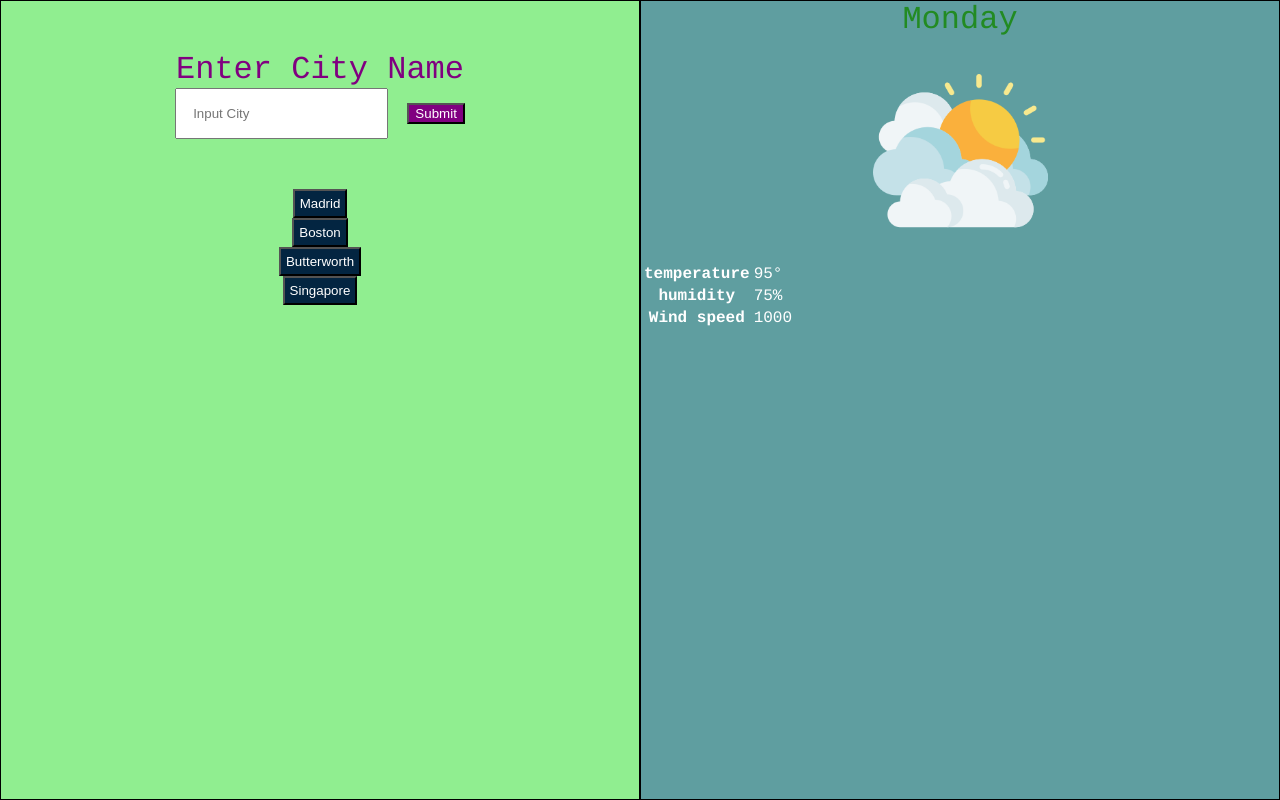
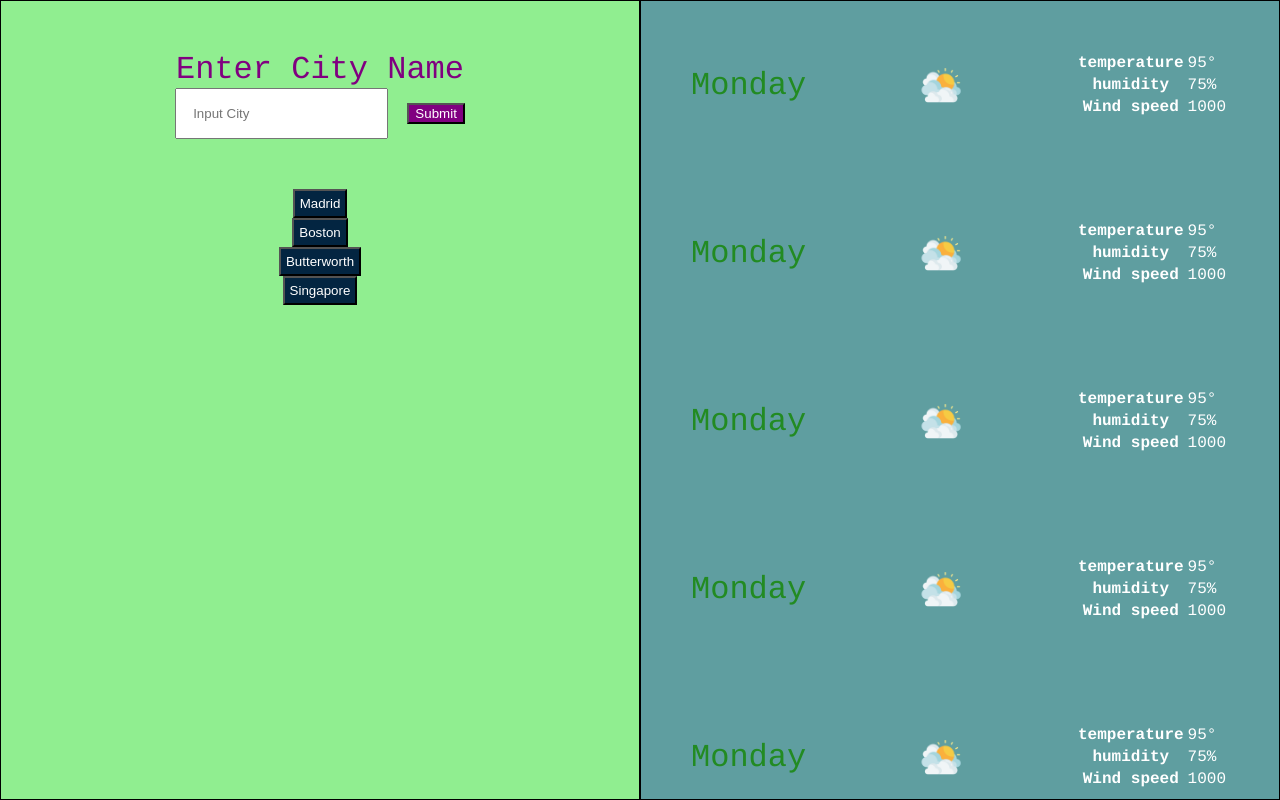
Before and after one commit to AeroRider66/06challenge, a plain HTML site: page prototype.html in a window 1280 px wide. Drawn offline with Linux system fonts and the light colour scheme.

Commit message:
still working right side display

```diff
--- a/assets/css/style.css
+++ b/assets/css/style.css
@@ -90,3 +90,13 @@ body {
     text-align: center;
     color: chartreuse;
 }
+
+.day-weather {
+   display: flex;
+    align-items: center;
+    justify-content: space-between;
+    padding: 50px 50px;
+}
+.day-icon img {
+    width: 50px;
+}
--- a/assets/js/script.js
+++ b/assets/js/script.js
@@ -29,6 +29,7 @@ async function handleSubmit() {
     await loadWeather(cityName)
 
 }
+
 async function handleHistoryButton(cityName) {
     await loadWeather(cityName)
 }
@@ -49,7 +50,7 @@ async function loadWeather(cityName) {
 // TODO as each date/time is selected as one that we want, then will need to pick the values from that specific date/time:
 // TODO
 
-function getHoursFromUnixTime (dt) {
+function getHoursFromUnixTime(dt) {
     const date = new Date(dt * 1000)
     return (date.getUTCHours());
 }
@@ -59,7 +60,7 @@ function renderWeather(weatherData, cityName) {
 // City name (from cityName) - debug point
     console.log(cityName);
 
-    if(getHoursFromUnixTime(weatherData[0].dt) > 12) {
+    if (getHoursFromUnixTime(weatherData[0].dt) > 12) {
         renderWeatherItem(weatherData[0])
     }
 
@@ -68,23 +69,99 @@ function renderWeather(weatherData, cityName) {
         renderWeatherItem(item);
     }
 }
+//
+// <div className="day-weather">
+//     <div className="day-name">
+//         Monday
+//     </div>
+//     <div className="day-icon">
+//         <img src="assets/images/clouds.png" alt="icon showing weather type"/>
+//     </div>
+//     <div className="day-data">
+//         <table>
+//             <tbody>
+//             <tr>
+//                 <th>temperature</th>
+//                 <td>95&deg;</td>
+//             </tr>
+//             <tr>
+//                 <th>humidity</th>
+//                 <td>75%</td>
+//             </tr>
+//             <tr>
+//                 <th>Wind speed</th>
+//                 <td>1000</td>
+//             </tr>
+//             </tbody>
+//         </table>
+//     </div>
+// </div>
 
 function renderWeatherItem(item) {
 // weather icon = data.list.weather.main
-    const div = document.createElement('div');
+    const containerDiv = document.createElement('div');
+    containerDiv.classList.add('day-weather');
+    weatherContainer.append(containerDiv);
     const weatherTemp = item.main.temp;
     const weatherHumidity = item.main.humidity;
     const weatherWind = item.wind.speed;
     const weatherType = item.weather[0].main;
+    const displayWeatherParameters = ["Temperature", "Humidity", "Wind-speed"];
+    const displayWeatherData = [weatherTemp, weatherHumidity, weatherWind];
     console.log(item);
+
+    // create div for day name i.e Monday
+    const dayNameDiv = document.createElement('div');
+    dayNameDiv.classList.add('day-name');
+    dayNameDiv.innerText = new Date(item.dt * 1000).toLocaleDateString('en-us',{ weekday: 'long' });
+    containerDiv.append(dayNameDiv);
+
+    // create div for day icon
+    const dayIconDiv = document.createElement('div');
+    dayIconDiv.classList.add('day-icon');
+    // identify weather icon from weather type
     if (weatherTypeImages[weatherType]) {
         const img = document.createElement('img');
         img.src = `./assets/images/${weatherTypeImages[weatherType]}`
-        div.append(img)
+        dayIconDiv.append(img);
     } else {
         // Handle Unrecognised
     }
-    weatherContainer.append(div);
+    containerDiv.append(dayIconDiv);
+
+//     <div className="day-data">
+//         <table>
+//             <tbody>
+//             <tr>
+//                 <th>temperature</th>
+//                 <td>95&deg;</td>
+//             </tr>
+//             <tr>
+//                 <th>humidity</th>
+//                 <td>75%</td>
+//             </tr>
+//             <tr>
+//                 <th>Wind speed</th>
+//                 <td>1000</td>
+//             </tr>
+//             </tbody>
+//         </table>
+//     </div>
+
+    // create div for day data
+    const dayDataDiv = document.createElement('div');
+    dayDataDiv.classList.add('day-data');
+
+    // build weather table
+    const dataTable = document.createElement('table');
+    dayDataDiv.append(dataTable);
+    const tbody = document.createElement('tbody');
+    dataTable.append(tbody);
+
+    // TODO: create loop for each row, and do header th and data td
+
+
+
 }
 
 
--- a/prototype.html
+++ b/prototype.html
@@ -54,6 +54,110 @@
                             <th>Wind speed</th>
                             <td>1000</td>
                         </tr>
+                    </tbody>
+                </table>
+            </div>
+        </div>
+        <div class="day-weather">
+            <div class="day-name">
+                Monday
+            </div>
+            <div class="day-icon">
+                <img src="assets/images/clouds.png" alt="icon showing weather type">
+            </div>
+            <div class="day-data">
+                <table>
+                    <tbody>
+                    <tr>
+                        <th>temperature</th>
+                        <td>95&deg;</td>
+                    </tr>
+                    <tr>
+                        <th>humidity</th>
+                        <td>75%</td>
+                    </tr>
+                    <tr>
+                        <th>Wind speed</th>
+                        <td>1000</td>
+                    </tr>
+                    </tbody>
+                </table>
+            </div>
+        </div>
+        <div class="day-weather">
+            <div class="day-name">
+                Monday
+            </div>
+            <div class="day-icon">
+                <img src="assets/images/clouds.png" alt="icon showing weather type">
+            </div>
+            <div class="day-data">
+                <table>
+                    <tbody>
+                    <tr>
+                        <th>temperature</th>
+                        <td>95&deg;</td>
+                    </tr>
+                    <tr>
+                        <th>humidity</th>
+                        <td>75%</td>
+                    </tr>
+                    <tr>
+                        <th>Wind speed</th>
+                        <td>1000</td>
+                    </tr>
+                    </tbody>
+                </table>
+            </div>
+        </div>
+        <div class="day-weather">
+            <div class="day-name">
+                Monday
+            </div>
+            <div class="day-icon">
+                <img src="assets/images/clouds.png" alt="icon showing weather type">
+            </div>
+            <div class="day-data">
+                <table>
+                    <tbody>
+                    <tr>
+                        <th>temperature</th>
+                        <td>95&deg;</td>
+                    </tr>
+                    <tr>
+                        <th>humidity</th>
+                        <td>75%</td>
+                    </tr>
+                    <tr>
+                        <th>Wind speed</th>
+                        <td>1000</td>
+                    </tr>
+                    </tbody>
+                </table>
+            </div>
+        </div>
+        <div class="day-weather">
+            <div class="day-name">
+                Monday
+            </div>
+            <div class="day-icon">
+                <img src="assets/images/clouds.png" alt="icon showing weather type">
+            </div>
+            <div class="day-data">
+                <table>
+                    <tbody>
+                    <tr>
+                        <th>temperature</th>
+                        <td>95&deg;</td>
+                    </tr>
+                    <tr>
+                        <th>humidity</th>
+                        <td>75%</td>
+                    </tr>
+                    <tr>
+                        <th>Wind speed</th>
+                        <td>1000</td>
+                    </tr>
                     </tbody>
                 </table>
             </div>
```
